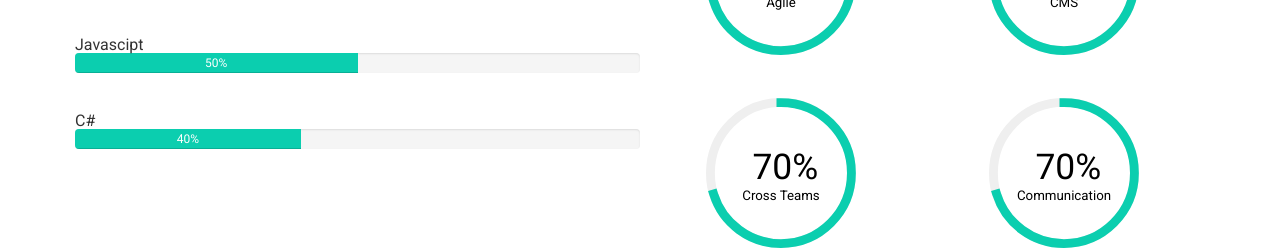
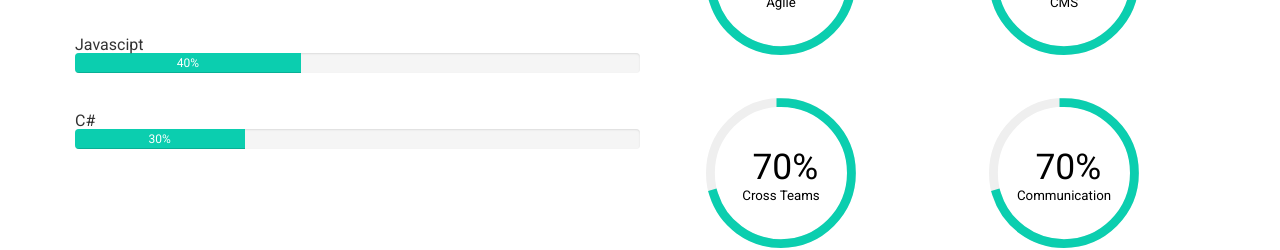
Before and after one commit to ange1murillo/angel-portfolio, a website: page index.html in a window 1280 px wide. Shown: the part 2458-2708 px from the top of the page. Drawn offline with Linux system fonts and the light colour scheme.

Commit message:
update text

```diff
--- a/index.html
+++ b/index.html
@@ -169,7 +169,7 @@
                 <div class="right col-md-6">
                     <h2 class="wow fadeInUp" data-wow-duration="0.8s" data-wow-delay="0.1s">About Me</h2>
                     <p class="wow fadeInUp" data-wow-duration="0.8s" data-wow-delay="0.2s">
-                        I have been coding for about 2 years now with html, css, and some javascript. I am constantly looking to optimize my code for more effective and efficent work flow.
+                        I've been coding for about 2 years now with html, css, and some javascript. I am constantly looking to optimize my code for more effective and efficent work flow.
                         Web development is my passion, for now I am focused on front end but progressively transitioning to full stack.
                     </p>
 
@@ -439,8 +439,8 @@
                                         <div class="progress">
 
                                                 <div class="progress-bar" role="progressbar" aria-valuenow="70"
-                                                aria-valuemin="0" aria-valuemax="100" style="width:50%">
-                                                  50%
+                                                aria-valuemin="0" aria-valuemax="100" style="width:40%">
+                                                  40%
                                                 </div>
                                               </div>
 
@@ -448,8 +448,8 @@
                                               <div class="progress">
 
                                                       <div class="progress-bar" role="progressbar" aria-valuenow="70"
-                                                      aria-valuemin="0" aria-valuemax="100" style="width:40%">
-                                                        40%
+                                                      aria-valuemin="0" aria-valuemax="100" style="width:30%">
+                                                        30%
                                                       </div>
                                                     </div>
 
```
